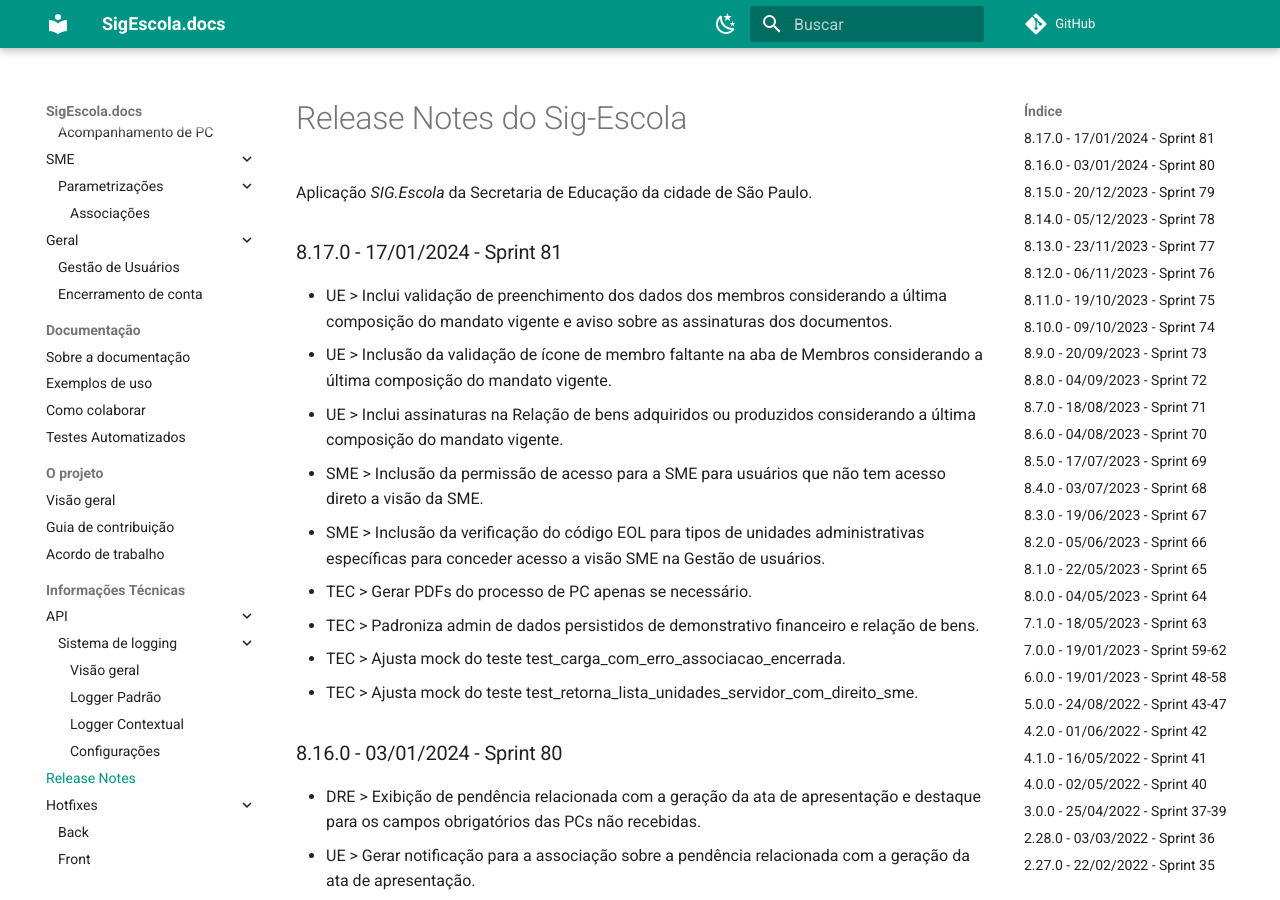
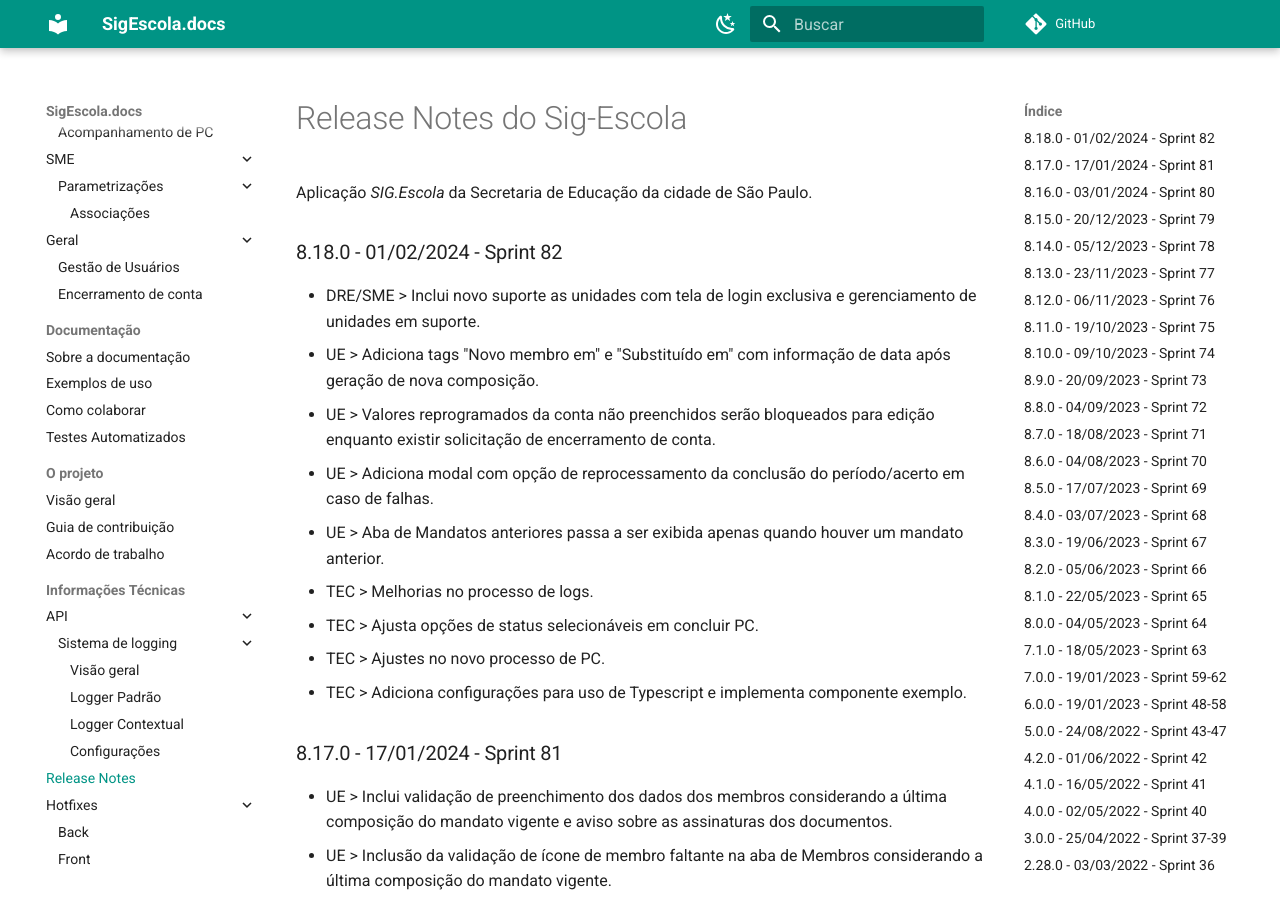
Before and after one commit to prefeiturasp/SME-PTRF-Docs, an MkDocs documentation site: the page built from docs/projeto/release_notes.md, in a window 1280 px wide and 900 px high. Built offline with MkDocs 1.6.1 and Material for MkDocs 9.7.7, drawn with Linux system fonts in a browser that asks for light colours; comment, search, counter and statistics services are not loaded.

Commit message:
Update release_notes.md

```diff
--- a/docs/projeto/release_notes.md
+++ b/docs/projeto/release_notes.md
@@ -1,6 +1,17 @@
 # Release Notes do Sig-Escola
 
 Aplicação *SIG.Escola* da Secretaria de Educação da cidade de São Paulo.
+
+### 8.18.0 - 01/02/2024 - Sprint 82
+* DRE/SME > Inclui novo suporte as unidades com tela de login exclusiva e gerenciamento de unidades em suporte.
+* UE > Adiciona tags "Novo membro em" e "Substituído em" com informação de data após geração de nova composição.
+* UE > Valores reprogramados da conta não preenchidos serão bloqueados para edição enquanto existir solicitação de encerramento de conta.
+* UE > Adiciona modal com opção de reprocessamento da conclusão do período/acerto em caso de falhas.
+* UE > Aba de Mandatos anteriores passa a ser exibida apenas quando houver um mandato anterior.
+* TEC > Melhorias no processo de logs.
+* TEC > Ajusta opções de status selecionáveis em concluir PC.
+* TEC > Ajustes no novo processo de PC.
+* TEC > Adiciona configurações para uso de Typescript e implementa componente exemplo.
 
 ### 8.17.0 - 17/01/2024 - Sprint 81
 * UE > Inclui validação de preenchimento dos dados dos membros considerando a última composição do mandato vigente e aviso sobre as assinaturas dos documentos.
```
